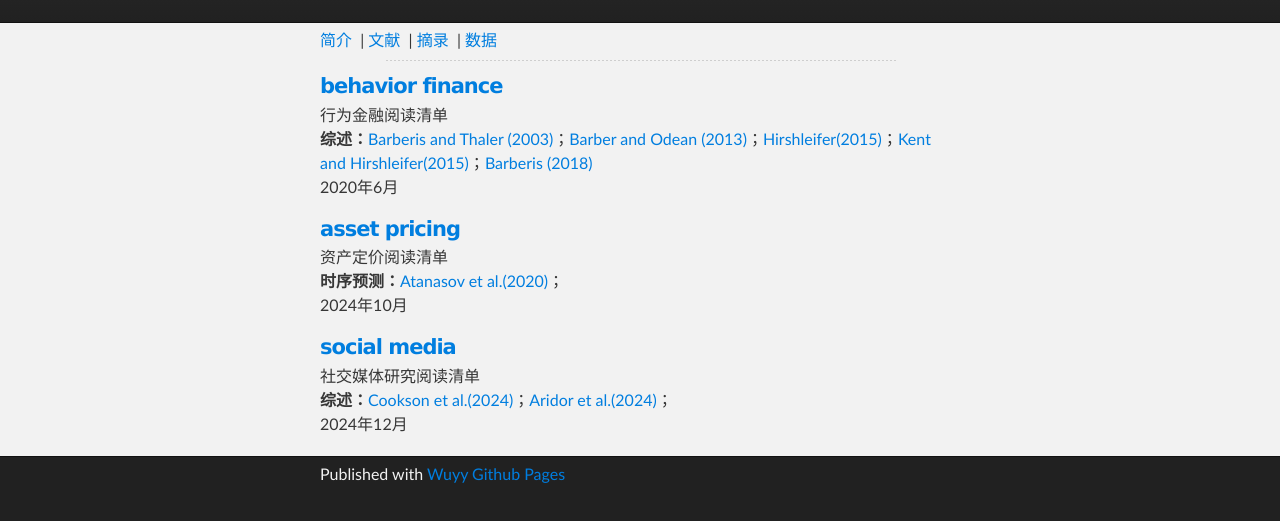
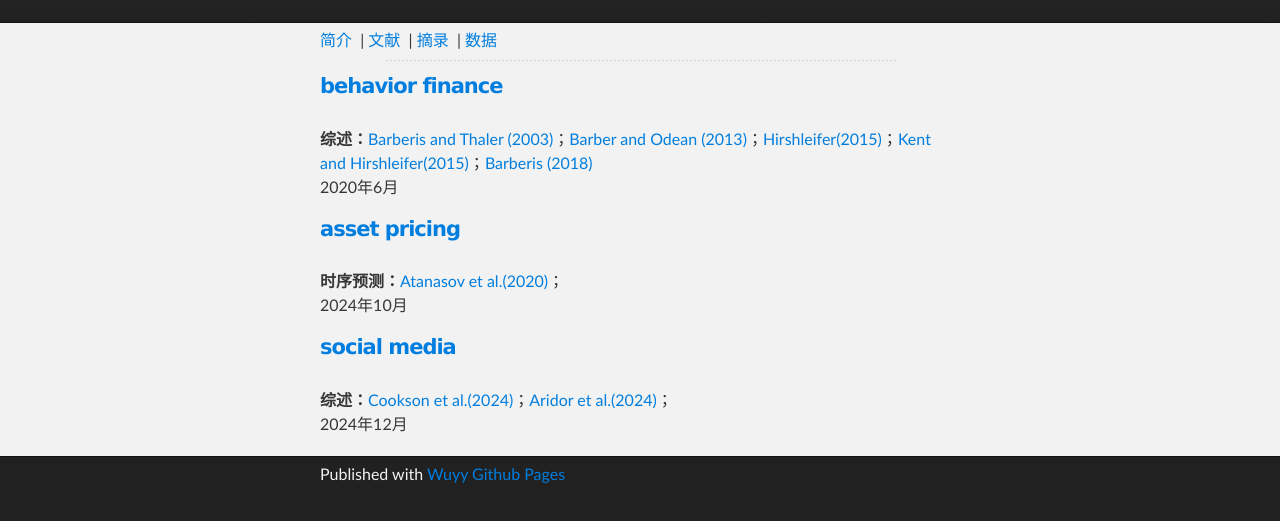
Before and after one commit to lxywyy/lxywyy.github.io, a plain HTML site: page paper.html in a window 1280 px wide. Shown: the part 177-698 px from the top of the page. Drawn offline with Linux system fonts and the light colour scheme.

Commit message:
Update paper.html

```diff
--- a/paper.html
+++ b/paper.html
@@ -67,8 +67,7 @@
 
 
 <h4><a name="article" class="anchor" ><span class="octicon octicon-link" ></span>behavior finance</a></h4>
-<p >行为金融阅读清单
-<br > <strong>综述：</strong><a href="https://gitee.com/wuyy2007/resouce/raw/master/data/A survey of behavioral finance.pdf">Barberis and Thaler (2003)</a>；<a href="https://gitee.com/wuyy2007/resouce/raw/master/data/behavior of individual investors.pdf">Barber and Odean (2013)</a>；<a href="https://gitee.com/wuyy2007/resouce/raw/master/data/behavioral finance.pdf">Hirshleifer(2015)</a>；<a href="https://gitee.com/wuyy2007/resouce/raw/master/data/Daniel, Hirshleifer - 2015 - Overconfident Investors, Predictable Returns, and Excessive Trading.pdf">Kent and Hirshleifer(2015)</a>；<a href="https://gitee.com/wuyy2007/resouce/raw/master/data/Barberis（2018）.pdf">Barberis (2018)</a>
+<p ><br ><strong>综述：</strong><a href="https://gitee.com/wuyy2007/resouce/raw/master/data/A survey of behavioral finance.pdf">Barberis and Thaler (2003)</a>；<a href="https://gitee.com/wuyy2007/resouce/raw/master/data/behavior of individual investors.pdf">Barber and Odean (2013)</a>；<a href="https://gitee.com/wuyy2007/resouce/raw/master/data/behavioral finance.pdf">Hirshleifer(2015)</a>；<a href="https://gitee.com/wuyy2007/resouce/raw/master/data/Daniel, Hirshleifer - 2015 - Overconfident Investors, Predictable Returns, and Excessive Trading.pdf">Kent and Hirshleifer(2015)</a>；<a href="https://gitee.com/wuyy2007/resouce/raw/master/data/Barberis（2018）.pdf">Barberis (2018)</a>
 
 <br>2020年6月
 </p>
@@ -76,15 +75,13 @@
 
 
 <h4><a name="article" class="anchor" ><span class="octicon octicon-link" ></span>asset pricing</a></h4>
-<p >资产定价阅读清单
-<br > <strong>时序预测：</strong><a href="https://github.com/lxywyy/lxywyy.github.io/blob/main/files/jofi.12870.pdf">Atanasov et al.(2020)</a>；
+<p ><br > <strong>时序预测：</strong><a href="https://github.com/lxywyy/lxywyy.github.io/blob/main/files/jofi.12870.pdf">Atanasov et al.(2020)</a>；
 <br>2024年10月
 </p>
 
 
 <h4><a name="article" class="anchor" ><span class="octicon octicon-link" ></span>social media</a></h4>
-<p >社交媒体研究阅读清单
-<br > <strong>综述：</strong><a href="https://github.com/lxywyy/lxywyy.github.io/blob/main/files/Social Media and Finance.pdf">Cookson et al.(2024)</a>；<a href="https://github.com/lxywyy/lxywyy.github.io/blob/main/files/The Economics of Social Media.pdf">Aridor et al.(2024)</a>；
+<p ><br > <strong>综述：</strong><a href="https://github.com/lxywyy/lxywyy.github.io/blob/main/files/Social Media and Finance.pdf">Cookson et al.(2024)</a>；<a href="https://github.com/lxywyy/lxywyy.github.io/blob/main/files/The Economics of Social Media.pdf">Aridor et al.(2024)</a>；
 <br>2024年12月
 </p>
 
```
